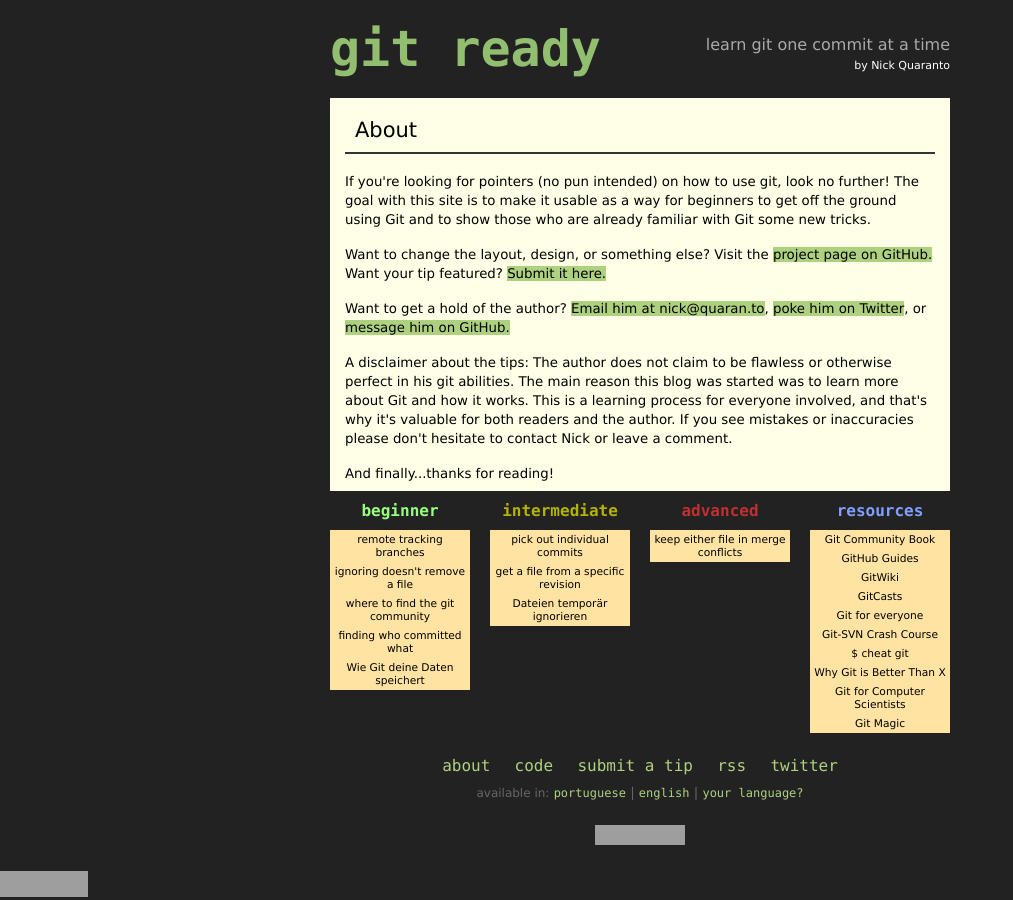
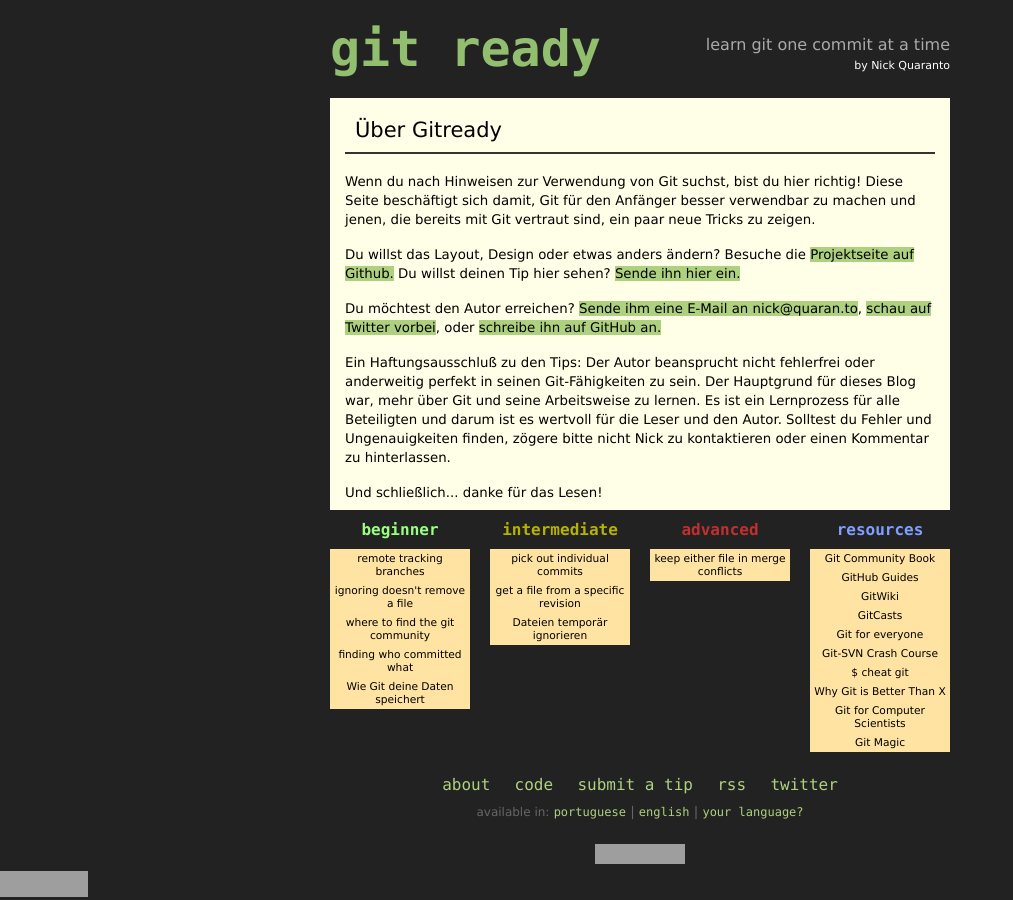
Before and after one commit to qrush/gitready, a Jekyll site: the page built from about.html, in a window 1280 px wide. Shown: the whole page, without its empty margins (0-1013 px from the left). Built offline with Jekyll 4.4.1, drawn with Linux system fonts in a browser that asks for light colours; grey boxes are pictures that could not be loaded.

Commit message:
German translation: about.html

```diff
--- a/about.html
+++ b/about.html
@@ -1,25 +1,35 @@
 ---
 layout: default
-title: about
+title: Über Gitready
 ---
 <div class="grid_8 alpha omega content">
-  <h2>About</h2>
+  <h2>Über Gitready</h2>
   <p>
-    If you're looking for pointers (no pun intended) on how to use git, look no further!
-    The goal with this site is to make it usable as a way for beginners to get off the
-    ground using Git and to show those who are already familiar with Git some new tricks.
+    Wenn du nach Hinweisen zur Verwendung von Git suchst, bist du hier richtig!
+    Diese Seite beschäftigt sich damit, Git für den Anfänger besser verwendbar zu
+    machen und jenen, die bereits mit Git vertraut sind, ein paar neue Tricks zu
+    zeigen.
   </p>
   <p>
-    Want to change the layout, design, or something else? Visit the <a href="http://github.com/qrush/gitready">project page on GitHub.</a>
-    Want your tip featured? <a href="/submit.html">Submit it here.</a>
+    Du willst das Layout, Design oder etwas anders ändern? Besuche die
+    <a href="http://github.com/qrush/gitready">Projektseite auf Github.</a>
+    Du willst deinen Tip hier sehen? <a href="/submit.html">Sende ihn hier ein.</a>
   </p>
   <p>
-    Want to get a hold of the author? <a href="mailto:nick@quaran.to">Email him at nick@quaran.to</a>, <a href="http://twitter.com/qrush">poke him on Twitter</a>, or <a href="http://github.com/qrush">message him on GitHub.</a>
+    Du möchtest den Autor erreichen? <a href="mailto:nick@quaran.to">Sende ihm eine E-Mail an nick@quaran.to</a>,
+    <a href="http://twitter.com/qrush">schau auf Twitter vorbei</a>, oder
+    <a href="http://github.com/qrush">schreibe ihn auf GitHub an.</a>
   </p>
 	<p>
-		A disclaimer about the tips: The author does not claim to be flawless or otherwise perfect in his git abilities. The main reason this blog was started was to learn more about Git and how it works. This is a learning process for everyone involved, and that's why it's valuable for both readers and the author. If you see mistakes or inaccuracies please don't hesitate to contact Nick or leave a comment.
+        Ein Haftungsausschluß zu den Tips: Der Autor beansprucht nicht
+        fehlerfrei oder anderweitig perfekt in seinen Git-Fähigkeiten zu sein. Der
+        Hauptgrund für dieses Blog war, mehr über Git und seine Arbeitsweise zu
+        lernen. Es ist ein Lernprozess für alle Beteiligten und darum ist es wertvoll
+        für die Leser und den Autor. Solltest du Fehler und Ungenauigkeiten
+        finden, zögere bitte nicht Nick zu kontaktieren oder einen Kommentar zu
+        hinterlassen.
 	</p>
 	<p>
-		And finally...thanks for reading!
+	    Und schließlich... danke für das Lesen!
 	</p>
 </div>
```
